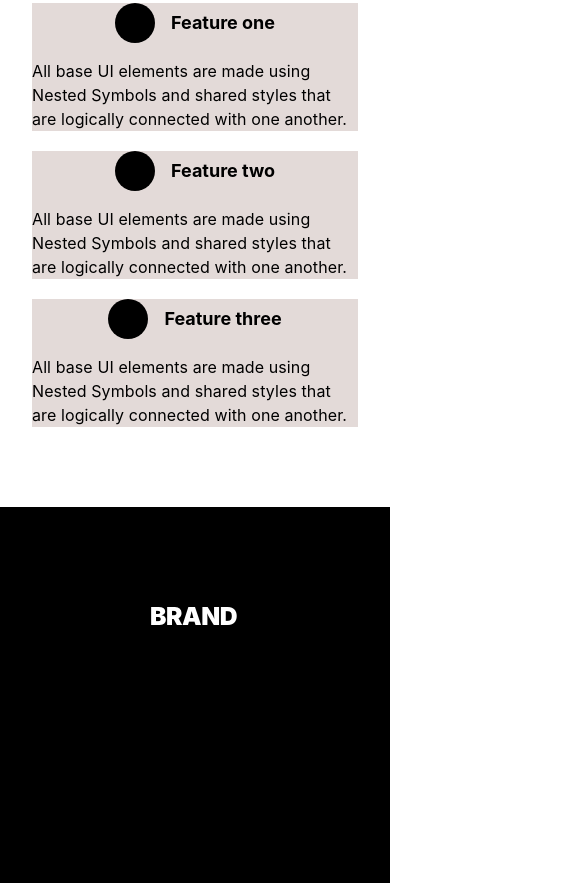
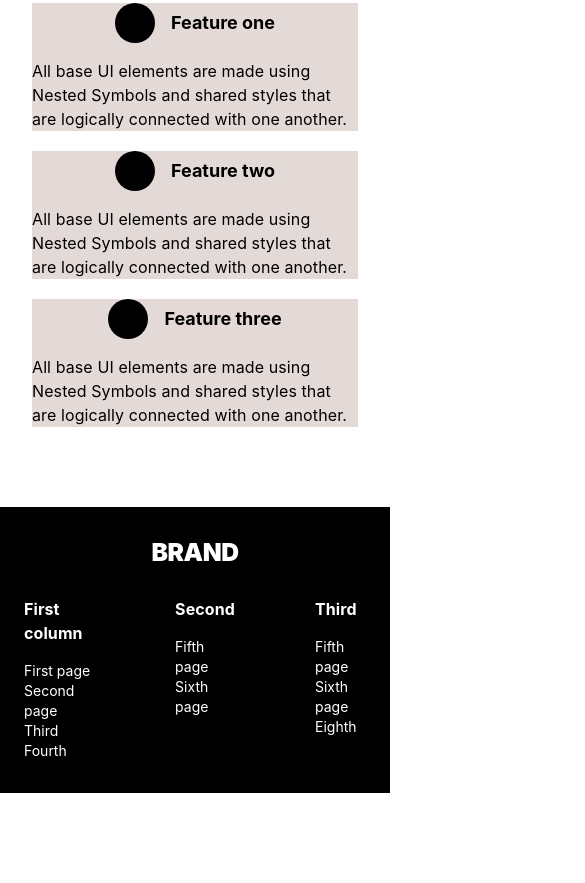
Before and after one commit to MariamMargebadze/homework10, a plain HTML site: page index.html in a window 390 px wide. Shown: the part 429-1312 px from the top of the page, 585 px wide, since content can reach past the window. After the commit the page ends 1222 px from the top, so only its background shows below. Drawn offline with Linux system fonts and the light colour scheme.

Commit message:
footer edit

```diff
--- a/css/laptops.css
+++ b/css/laptops.css
@@ -38,3 +38,15 @@
         justify-content: center;
     }
 }
+@media (max-width:1305px){
+    footer{
+        padding: 40px 445px 40px 32px;
+    }
+    .footer_container3{
+        display: none;
+    }
+    .footer_container{
+        flex-direction: column;
+        row-gap: 32px;
+    }
+}
--- a/css/mobiles.css
+++ b/css/mobiles.css
@@ -6,4 +6,10 @@
     .section1_title{
         margin-bottom: 20px;
     }
+    footer{
+        padding: 32px 24px;
+    }
+    .logo2{
+        text-align: center;
+    }
 }
```
